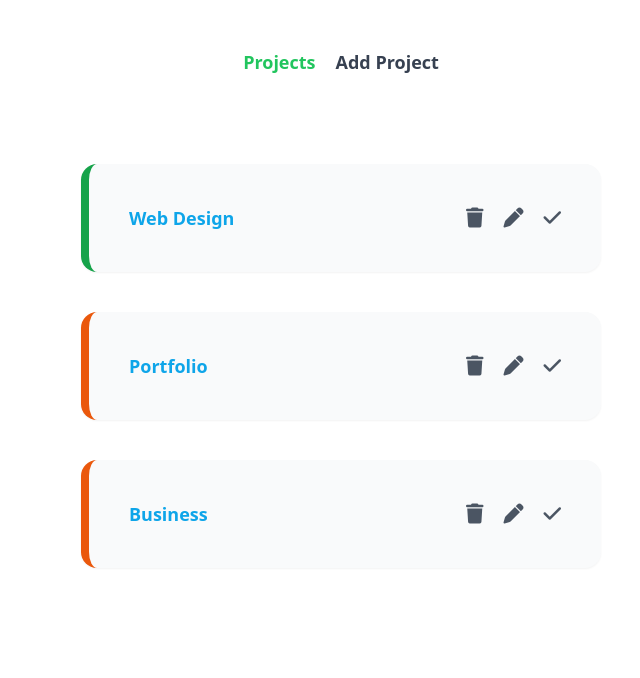
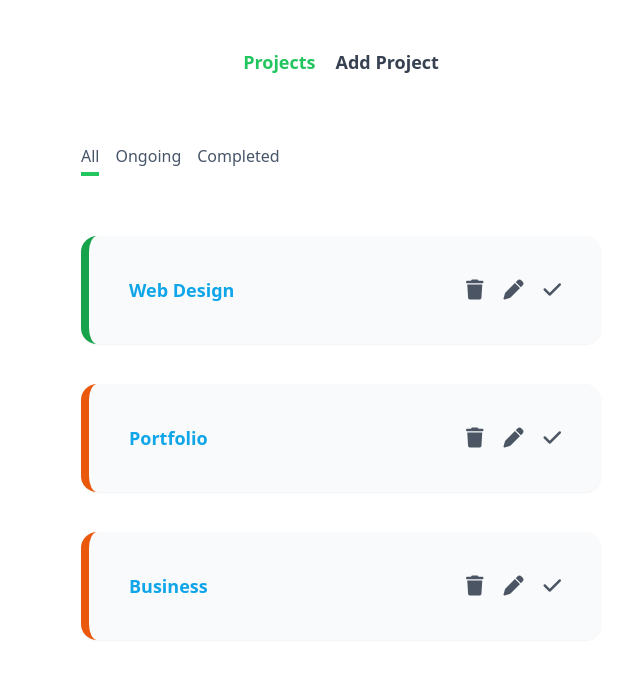
Before and after one commit to Alfie-Jayy/Project-planner, a Vue app: page / in a window 1280 px wide. Shown: the top 678 px of the page, without its empty margins (299-939 px from the left). Built offline with nearby package versions, Linux system fonts and the light colour scheme; data requests are answered from the project's data file.

Commit message:
Added the style of filter feature

```diff
--- a/src/assets/tailwind.css
+++ b/src/assets/tailwind.css
@@ -39,5 +39,15 @@
     .detailError{
       @apply text-red-600 font-medium
     }
+    .filterNav{
+      @apply px-10 py-5 space-x-4
+    }
+    .filterNav button{
+      @apply font-medium text-slate-600
+    }
+    .active{
+      @apply border-b-4 border-green-500 pb-1 transition duration-500
+    }
+
 
   }
--- /dev/null
+++ b/src/components/FilterNav.vue
@@ -0,0 +1,23 @@
+<template>
+    <div class="filterNav">
+        <button @click="filterBy('all')" :class="{active: current === 'all'}" >All</button>
+        <button @click="filterBy('ongoing')" :class="{active: current === 'ongoing'}" >Ongoing</button>
+        <button @click="filterBy('completed')" :class="{active: current === 'completed'}" >Completed</button>
+    </div>
+</template>
+
+<script>
+    export default {
+        name: 'FilterNav',
+        props: ["current"],
+        methods: {
+            filterBy(value) {
+                this.$emit('FilterValue', value);
+            }
+        },
+    }
+</script>
+
+<style>
+
+</style>
--- a/src/views/AddProject.vue
+++ b/src/views/AddProject.vue
@@ -3,13 +3,13 @@
 
         <form @submit.prevent="AddProject" >
                 <div>
-                    <label class="label" for="">Project title</label>
+                    <label class="label" >Project title</label>
                     <input class="input" type="text" v-model="title" >
                     <span v-if="titleError" class="titleError" >Project title field is required!</span>
                 </div>
 
                 <div>
-                    <label class="label" for="">Project detail</label>
+                    <label class="label" >Project detail</label>
                     <input class="input" type="text" v-model="detail" >
                     <span v-if="detailError" class="detailError">Project detail field is required!</span>
                 </div>
--- a/src/views/EditProject.vue
+++ b/src/views/EditProject.vue
@@ -2,13 +2,13 @@
     <div class="main">
         <form @submit.prevent="UpdateProject" >
                 <div>
-                    <label class="label" for="">Project title</label>
+                    <label class="label">Project title</label>
                     <input class="input" type="text" v-model="title" >
                     <span v-if="titleError" class="titleError" >Project title field is required!</span>
                 </div>
 
                 <div>
-                    <label class="label" for="">Project detail</label>
+                    <label class="label">Project detail</label>
                     <input class="input" type="text" v-model="detail" >
                     <span v-if="detailError" class="detailError">Project detail field is required!</span>
                 </div>
--- a/src/views/HomeView.vue
+++ b/src/views/HomeView.vue
@@ -1,22 +1,29 @@
 <template>
   <div class="main">
+
+    <FilterNav @FilterValue="current=$event" :current="current" ></FilterNav>
+
     <div v-for="project in projects" :key="project.id">
       <SingleProject :project="project" @delete="deleteProject" @complete="completeProject" ></SingleProject>
     </div>
+
   </div>
 </template>
 
 <script>
 
+import FilterNav from '../components/FilterNav'
 import SingleProject from '../components/SingleProject'
 import axios from "axios";
 export default {
   name: 'HomeView',
   components: {
+    FilterNav,
     SingleProject,},
   data() {
     return {
-      projects: []
+      projects: [],
+      current: "all"
     }
   },
 
```
